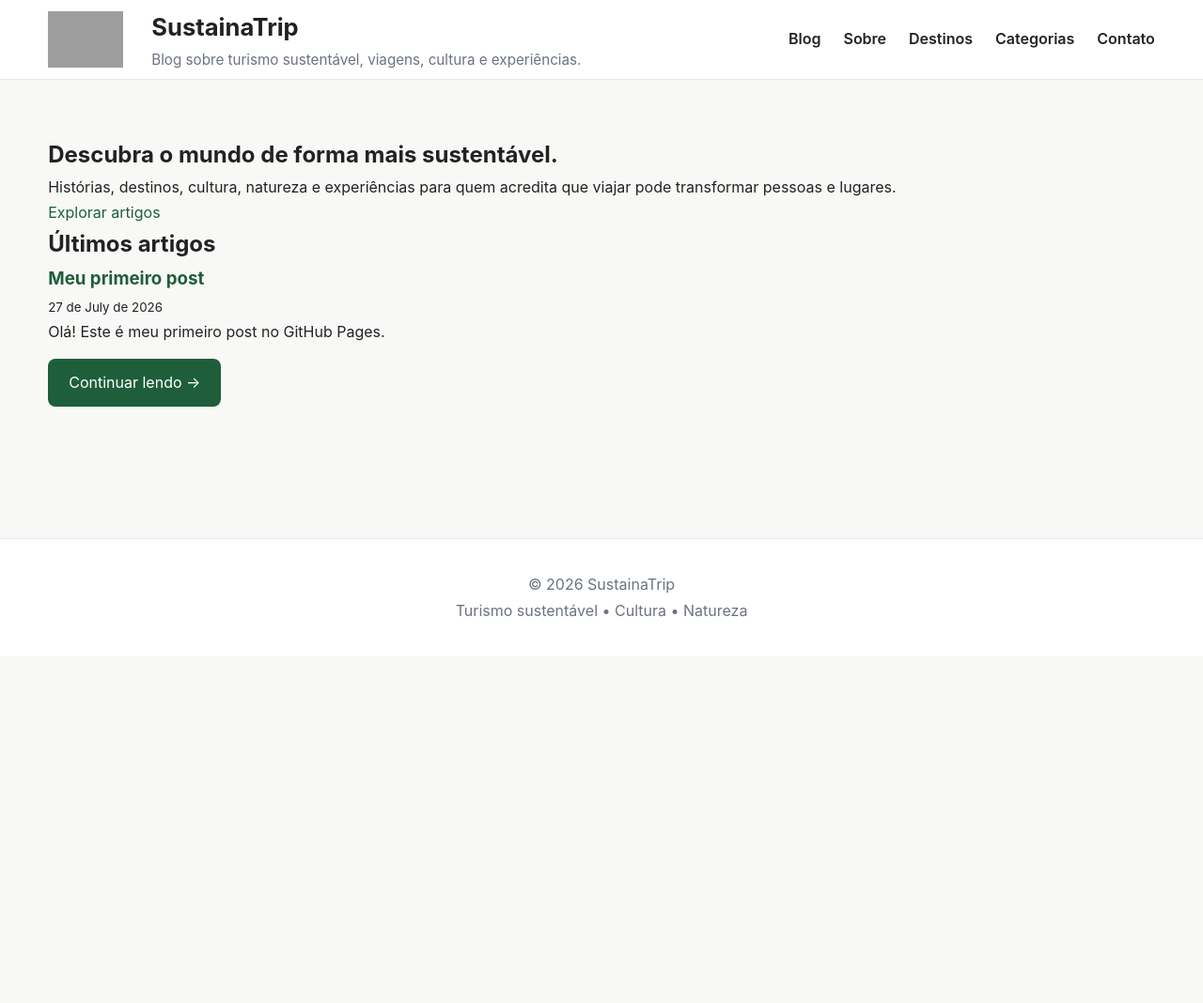
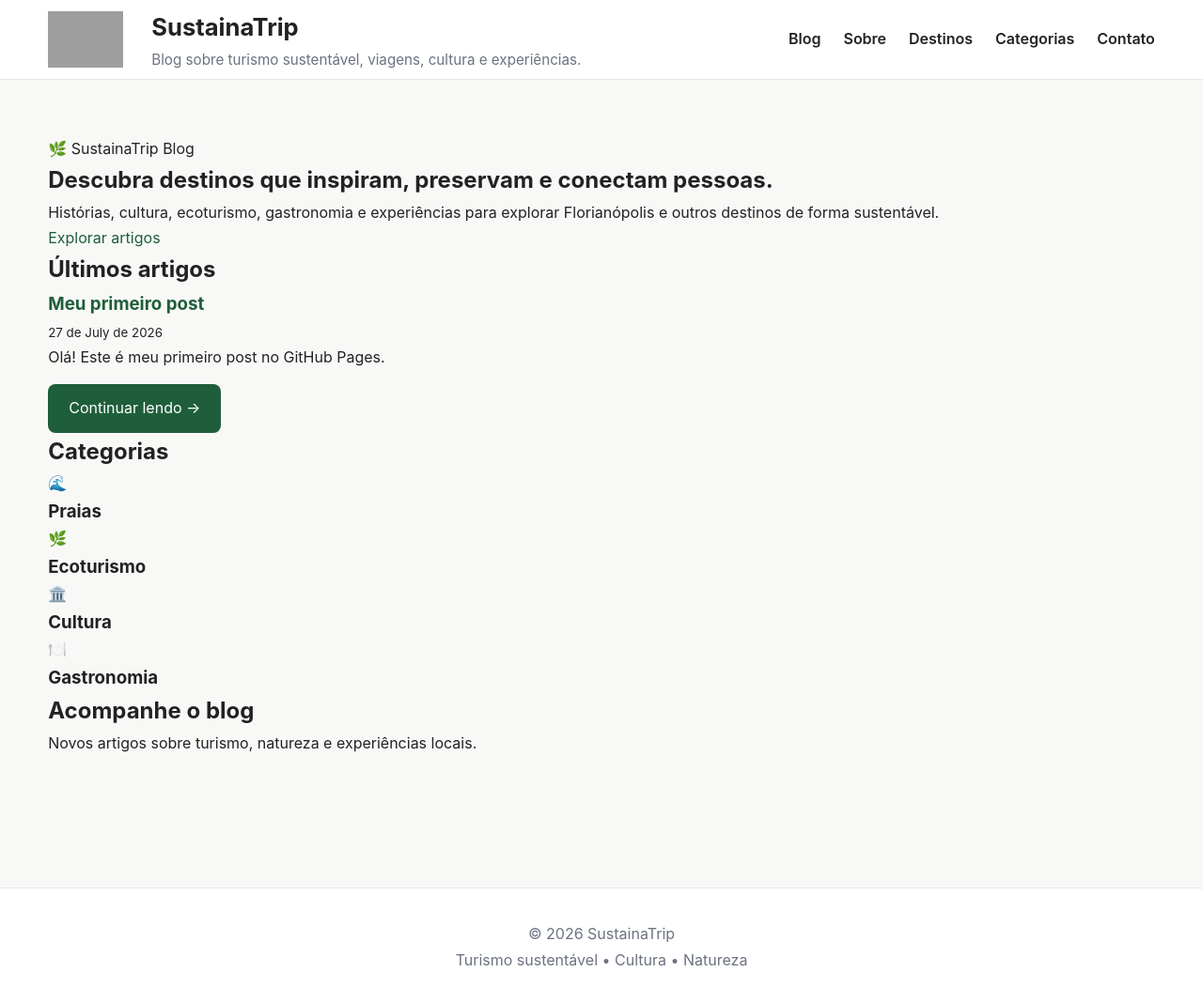
Before and after one commit to sustainatrip/blog, a Jekyll site: the page built from index.html, in a window 1280 px wide and 1071 px high. Shown: the top 1068 px of the window at 94% size. Built offline with Jekyll 4.4.1, drawn with Linux system fonts in a browser that asks for light colours; grey boxes are pictures that could not be loaded.

Commit message:
Revise index.html for blog layout and content
Updated the title and content structure for the blog page, including new sections for categories and a newsletter.

```diff
--- a/index.html
+++ b/index.html
@@ -1,20 +1,31 @@
 ---
 layout: default
-title: Início
+title: Blog
 ---
 
 <section class="hero">
 
     <div class="hero-content">
 
-        <h1>Descubra o mundo de forma mais sustentável.</h1>
+        <span class="hero-tag">
+            🌿 SustainaTrip Blog
+        </span>
+
+        <h1>
+            Descubra destinos que inspiram,
+            preservam e conectam pessoas.
+        </h1>
 
         <p>
-            Histórias, destinos, cultura, natureza e experiências
-            para quem acredita que viajar pode transformar pessoas e lugares.
+
+            Histórias, cultura, ecoturismo,
+            gastronomia e experiências
+            para explorar Florianópolis e
+            outros destinos de forma sustentável.
+
         </p>
 
-        <a href="#posts" class="btn">
+        <a href="#artigos" class="btn-primary">
             Explorar artigos
         </a>
 
@@ -22,15 +33,15 @@ title: Início
 
 </section>
 
-<section id="posts" class="posts-section">
+<section id="artigos" class="latest-posts">
 
     <h2>Últimos artigos</h2>
 
     <div class="posts-grid">
 
-        {% for post in site.posts %}
+    {% for post in site.posts %}
 
-        <article class="post-card">
+        <article class="card">
 
             {% if post.image %}
                 <a href="{{ post.url | relative_url }}">
@@ -40,33 +51,39 @@ title: Início
                 </a>
             {% endif %}
 
-            <div class="post-content">
+            <div class="card-content">
 
-                <span class="category">
-                    {{ post.category }}
-                </span>
+                {% if post.category %}
+                    <span class="badge">
+                        {{ post.category }}
+                    </span>
+                {% endif %}
 
                 <h3>
+
                     <a href="{{ post.url | relative_url }}">
                         {{ post.title }}
                     </a>
+
                 </h3>
 
                 <small>
+
                     {{ post.date | date: "%d de %B de %Y" }}
+
                 </small>
 
                 <p>
 
                     {{ post.excerpt
-                        | strip_html
-                        | truncate: 180 }}
+                       | strip_html
+                       | truncate: 170 }}
 
                 </p>
 
                 <a
-                    class="read-more"
-                    href="{{ post.url | relative_url }}">
+                    href="{{ post.url | relative_url }}"
+                    class="read-more">
 
                     Continuar lendo →
 
@@ -76,8 +93,51 @@ title: Início
 
         </article>
 
-        {% endfor %}
+    {% endfor %}
 
     </div>
 
 </section>
+
+<section class="categories">
+
+    <h2>Categorias</h2>
+
+    <div class="category-grid">
+
+        <div class="category-card">
+            🌊
+            <h3>Praias</h3>
+        </div>
+
+        <div class="category-card">
+            🌿
+            <h3>Ecoturismo</h3>
+        </div>
+
+        <div class="category-card">
+            🏛️
+            <h3>Cultura</h3>
+        </div>
+
+        <div class="category-card">
+            🍽️
+            <h3>Gastronomia</h3>
+        </div>
+
+    </div>
+
+</section>
+
+<section class="newsletter">
+
+    <h2>Acompanhe o blog</h2>
+
+    <p>
+
+        Novos artigos sobre turismo,
+        natureza e experiências locais.
+
+    </p>
+
+</section>
```
